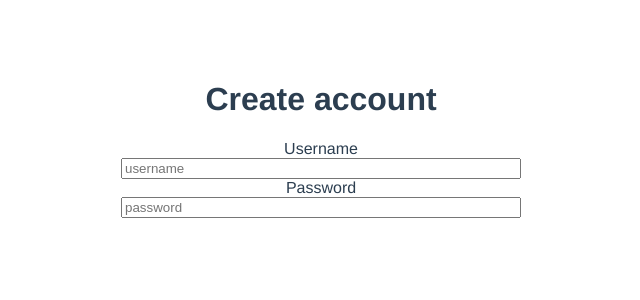
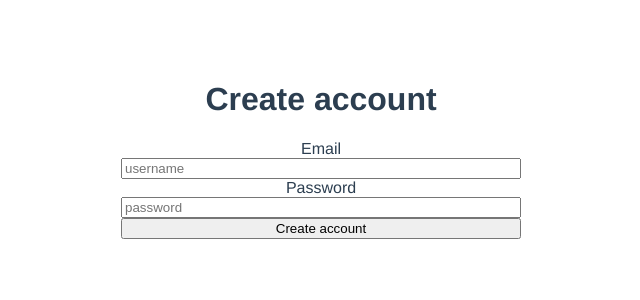
Before and after one commit to chriztso/Vue-SpendTracker, a Vue app: page /#/signup in a window 1280 px wide. Shown: the top 300 px of the page, without its empty margins (387-1027 px from the left). Built offline with nearby package versions, Linux system fonts and the light colour scheme; no server answers; sample sign-in values are in the browser's storage.

Commit message:
Edited to sign up with email and added create user method

```diff
--- a/src/components/signup.vue
+++ b/src/components/signup.vue
@@ -1,11 +1,35 @@
 <template>
   <div class = 'signup'>
     <h1> Create account </h1>
-      Username <input type = 'text' placeholder = 'username'>
-      Password <input type = 'text' placeholder = 'password'>
+      Email <input type = 'text' placeholder = 'username' v-model = 'email'>
+      Password <input type = 'text' placeholder = 'password' v-model = 'password'>
+      <input type = 'submit' value = 'Create account' v-on:click = 'createUser'>
   </div>
 </template>
 
+<script>
+import firebase from 'firebase';
+
+export default{
+    data() {
+        return {
+            email : '',
+            password : ''
+        }
+    },
+    methods : {
+        createUser : function(){
+            firebase.auth().createUserWithEmailAndPassword(this.email, this.password)
+            .then((user) => {
+                alert('Your account has been created!')
+            })
+            .catch((err) => {
+                alert('Error : ' + err);
+            })
+        }
+    }
+}
+</script>
 
 <style>
 .signup{
```
